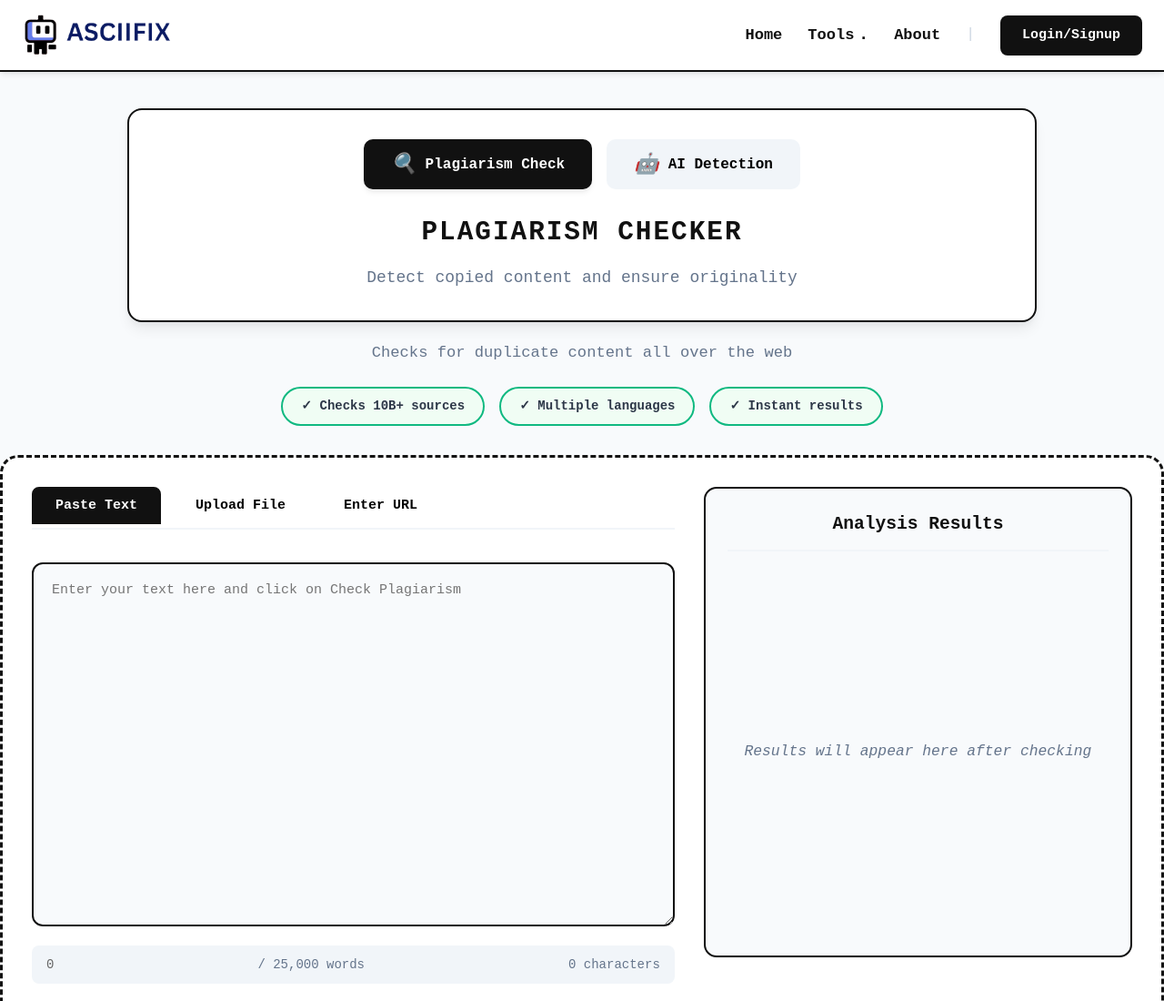
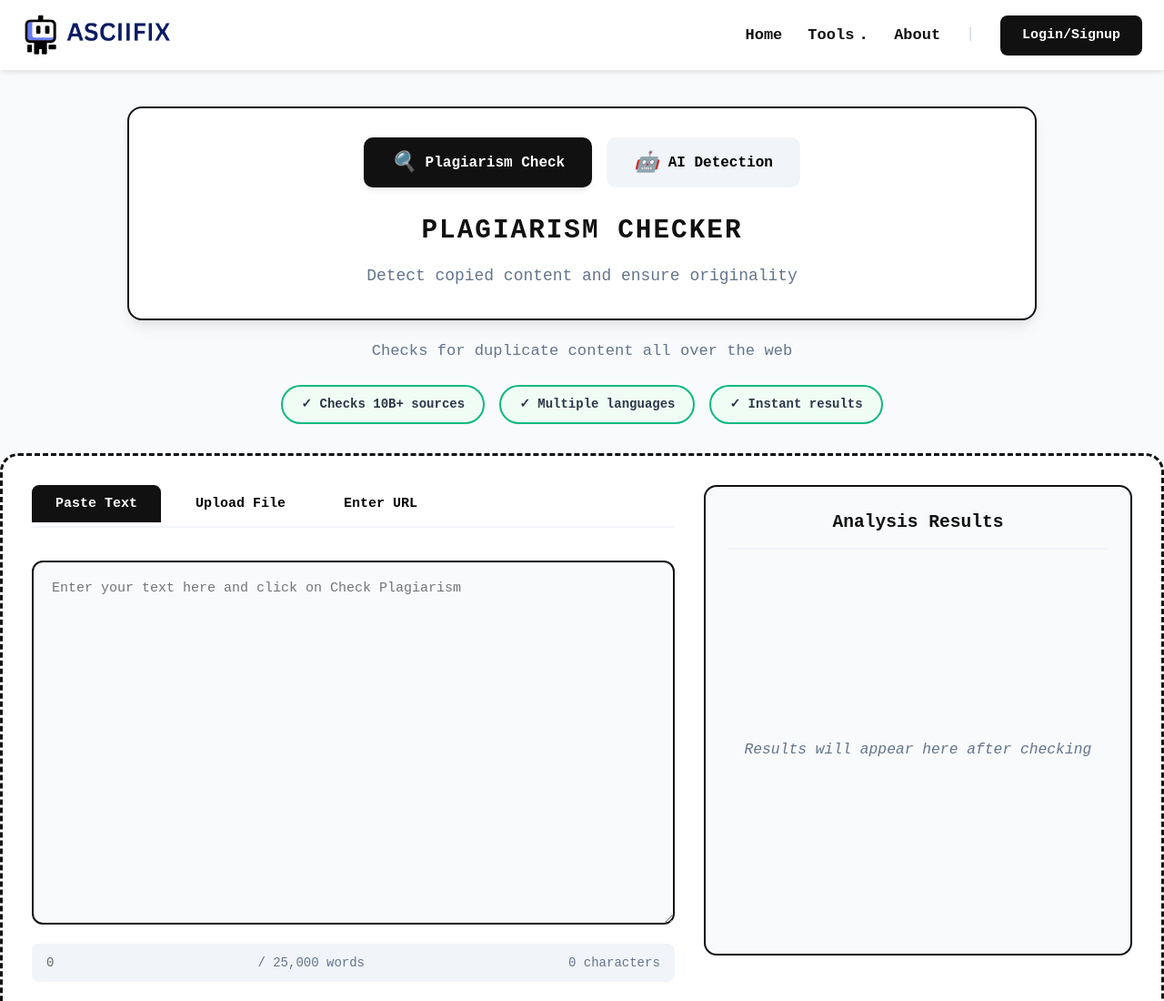
Before and after one commit to hifzur-r2k/ASCIIFIX, a website: page public/plagiarism_check/index.html in a window 1280 px wide. Shown: the top 1100 px of the page at 91% size. Drawn offline with nearby package versions, Linux system fonts and the light colour scheme.

Commit message:
removed border from nav

```diff
--- a/public/plagiarism_check/style.css
+++ b/public/plagiarism_check/style.css
@@ -88,7 +88,6 @@ body {
   align-items: center;
   background: var(--bg-primary);
   padding: 16px 24px;
-  border-bottom: 2px solid var(--color-black);
   position: sticky;
   top: 0;
   z-index: 1000;
```
